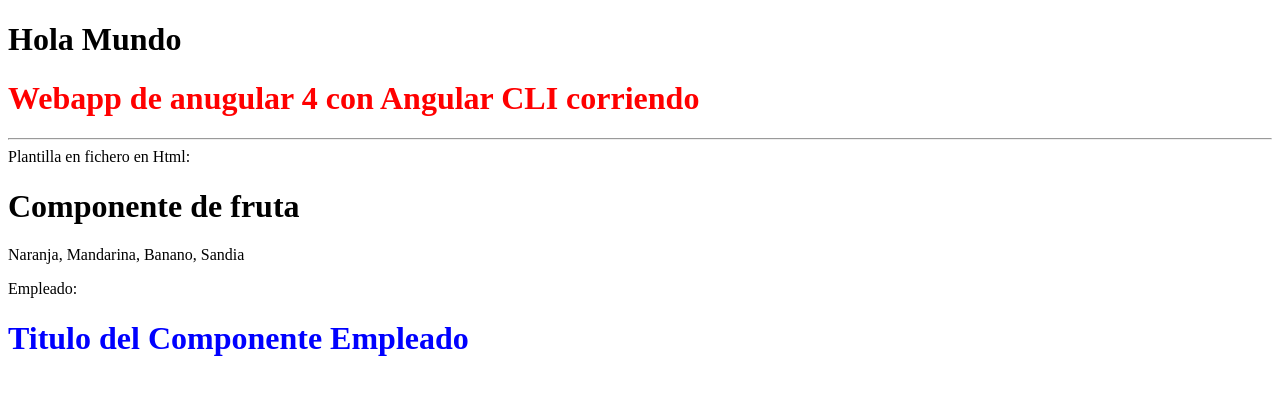
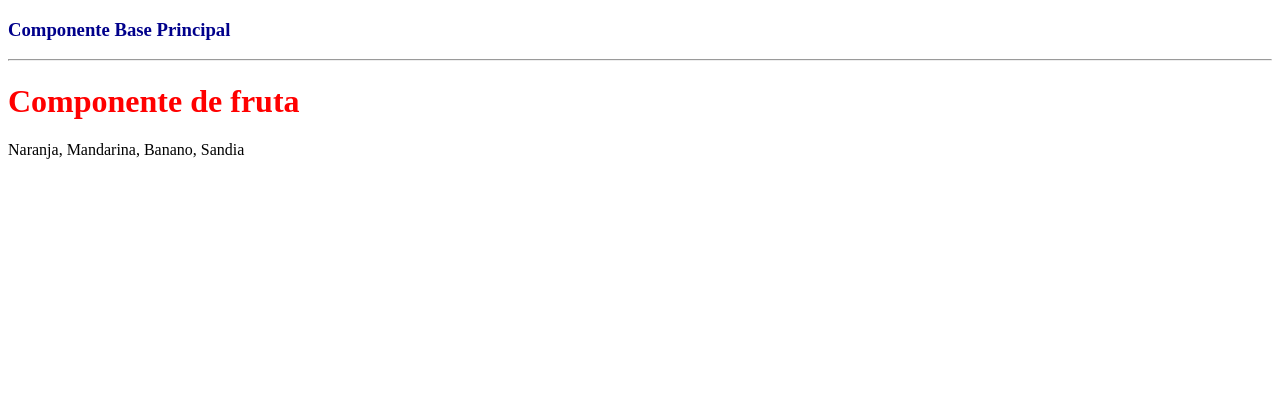
Before and after one commit to Jeisson-Gomez/curso-angular4, an Angular app: page / in a window 1280 px wide. Shown: the top 394 px of the page. Built offline with nearby package versions, Linux system fonts and the light colour scheme.

Commit message:
Actualizacion del Proyecto

```diff
--- a/src/app/app.component.css
+++ b/src/app/app.component.css
@@ -1,3 +1,3 @@
-h1{
-    color: red;
+h3{
+    color: darkblue;
 }
--- a/src/app/app.component.html
+++ b/src/app/app.component.html
@@ -1,5 +1,5 @@
-<h1>
+<h3>
   {{ title }}
-</h1>
+</h3>
 <hr>
 <fruta></fruta>
--- a/src/app/app.component.ts
+++ b/src/app/app.component.ts
@@ -6,5 +6,5 @@
   styleUrls: ['./app.component.css']
 })
 export class AppComponent {
-  title = 'Webapp de anugular 4 con Angular CLI corriendo';
+  title = 'Componente Base Principal';
 }
--- a/src/app/fruta/fruta.component.html
+++ b/src/app/fruta/fruta.component.html
@@ -1,6 +1,6 @@
-Plantilla en fichero en Html:
+<!--Plantilla en fichero en Html:-->
 <h1>{{ nombre_componente }}</h1>
 <p>{{ listado_fruta }}</p>
 
-Empleado:
-<empleado-tag></empleado-tag>
+<!--Empleado:
+<empleado-tag></empleado-tag>-->
--- a/src/assets/style.css
+++ b/src/assets/style.css
@@ -0,0 +1,3 @@
+h1{
+    color: red;
+}
--- a/src/index.html
+++ b/src/index.html
@@ -9,7 +9,6 @@
   <link rel="stylesheet" href="./assets/style.css">
 </head>
 <body>
-  <h1>Hola Mundo</h1>
   <app-root>Lodaing...</app-root>
 </body>
 </html>
```
